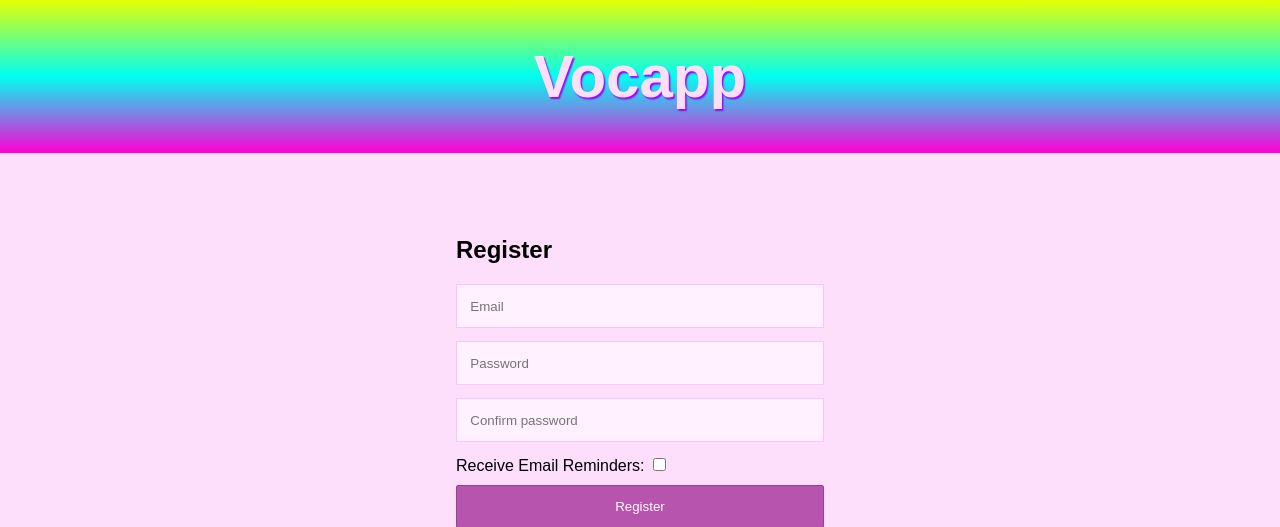
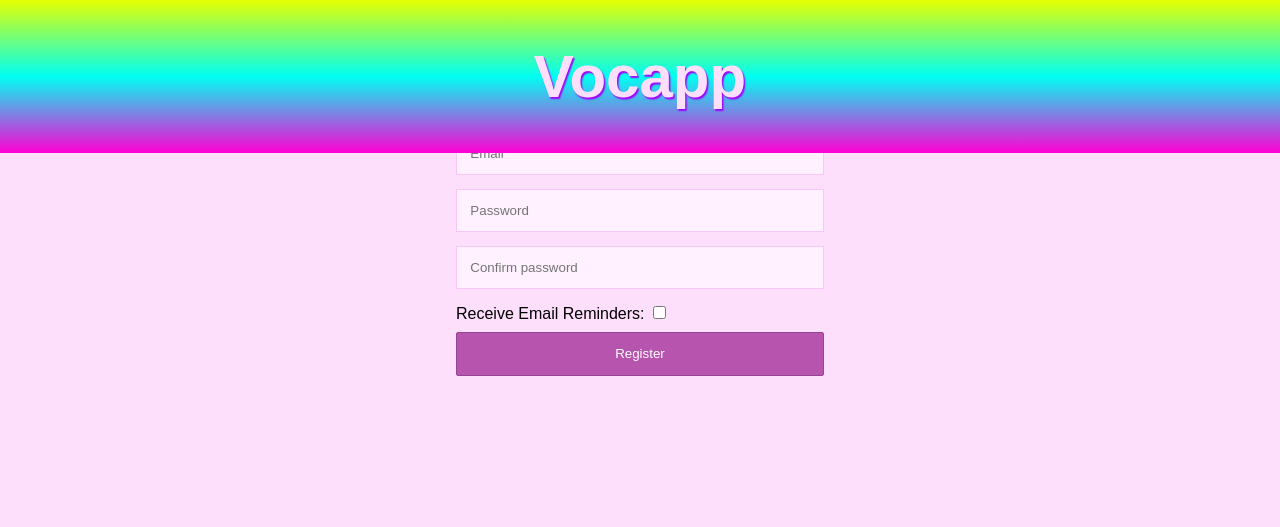
Before and after one commit to neurochilds/vocapp, a FastAPI app: page /register in a window 1280 px wide. Shown: the top 527 px of the page. Run offline with FastAPI, Linux system fonts and the light colour scheme.

Commit message:
Fixed banner

```diff
--- a/static/styles.css
+++ b/static/styles.css
@@ -11,10 +11,16 @@
     box-sizing: border-box;
   }
 
+  .banner-wrapper {
+    position: fixed;
+    top: 0;
+    left: 0;
+    width: 100%;
+    overflow-y: auto;
+    overflow-x: hidden;
+}
+
   .banner {
-    /* position: sticky;
-    top: 0;
-    z-index: 10; */
     width: 100%;
     padding: 0.1em;
     color: #fddffc;
@@ -197,7 +203,7 @@
     text-align: center;
     border-radius: 15px;
     margin-bottom: 4em;
-    overflow-x: auto;
+    overflow: hidden;
   }
 
   .wide-middle-container th {
--- a/templates/layout.html
+++ b/templates/layout.html
@@ -2,14 +2,16 @@
 <html lang="en">
 <head>
     <meta charset="UTF-8">
-    <meta name="viewport" content="width=device-width, initial-scale=1.0, maximum-scale=1.0, user-scalable=no">
+    <meta name="viewport" content="width=device-width, initial-scale=1.0">
 
     <title>Vocapp</title>
     <link rel="stylesheet" href="../static/styles.css">
     {% block script %}{% endblock %}
 </head>
 <body>
-    <div class="banner"><h1><a href="/">Vocapp</a></h1></div>
+    <div class="banner-wrapper">
+        <div class="banner"><h1><a href="/">Vocapp</a></h1></div>
+    </div>
     {% block main %}{% endblock %}
 </body>
 </html>
```
